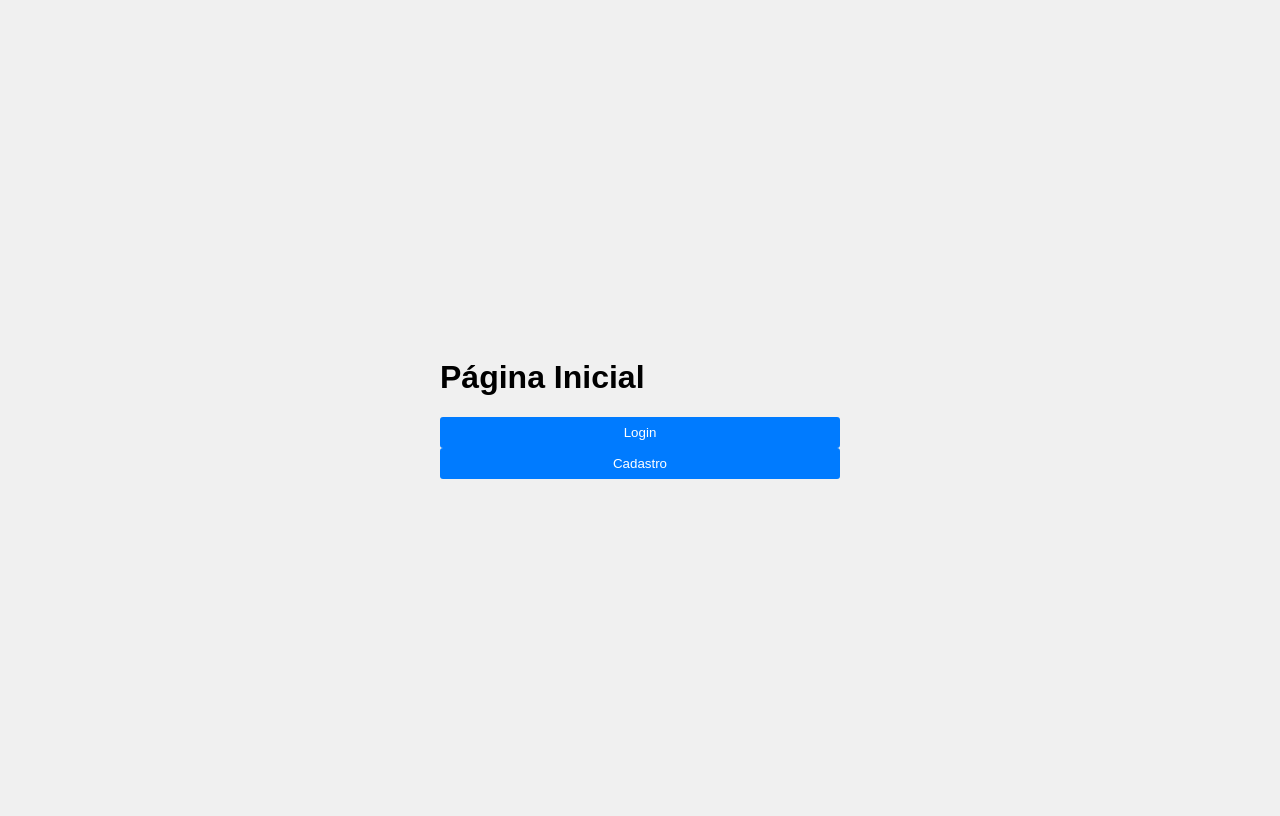
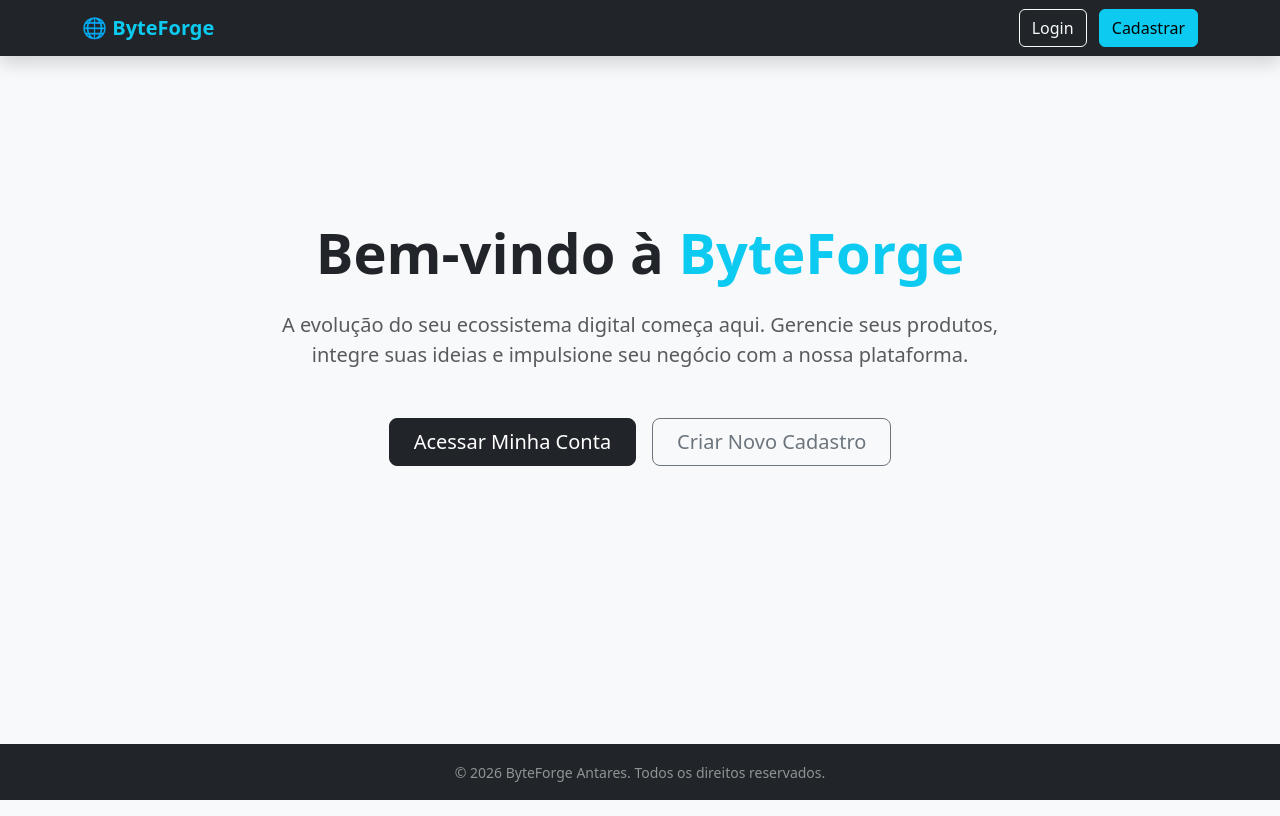
Before and after one commit to mikk-s/Trabalho, a website: page index.html in a window 1280 px wide. Drawn offline with nearby package versions, Linux system fonts and the light colour scheme.

Commit message:
comecar nehhhh

```diff
--- a/index.html
+++ b/index.html
@@ -1,16 +1,43 @@
 <!DOCTYPE html>
-<html lang="pt-br">
+<html lang="pt-BR">
 <head>
     <meta charset="UTF-8">
     <meta name="viewport" content="width=device-width, initial-scale=1.0">
-    <title>Página Inicial</title>
-    <link rel="stylesheet" href="style.css">
+    <title>ByteForge - Soluções em Tecnologia</title>
+    <link href="https://cdn.jsdelivr.net/npm/bootstrap@5.3.0/dist/css/bootstrap.min.css" rel="stylesheet">
+    <link rel="stylesheet" href="css/estilo.css">
 </head>
-<body>
-    <div class="container">
-        <h1>Página Inicial</h1>
-        <a href="login.html"><button>Login</button></a>
-        <a href="cadastro.html"><button>Cadastro</button></a>
-    </div>
+<body class="bg-light text-dark d-flex flex-column min-vh-100">
+
+    <nav class="navbar navbar-expand-lg navbar-dark bg-dark shadow">
+        <div class="container">
+            <a class="navbar-brand fw-bold text-info" href="index.html">🌐 ByteForge</a>
+            <div>
+                <a href="login.html" class="btn btn-outline-light me-2">Login</a>
+                <a href="cadastro.html" class="btn btn-info">Cadastrar</a>
+            </div>
+        </div>
+    </nav>
+
+    <main class="container my-auto py-5 text-center">
+        <div class="row justify-content-center">
+            <div class="col-md-8">
+                <h1 class="display-4 fw-bold mb-4">Bem-vindo à <span class="text-info">ByteForge</span></h1>
+                <p class="lead text-muted mb-5">
+                    A evolução do seu ecossistema digital começa aqui. Gerencie seus produtos, integre suas ideias e impulsione seu negócio com a nossa plataforma.
+                </p>
+                <div class="d-grid gap-3 d-sm-flex justify-content-sm-center">
+                    <a href="login.html" class="btn btn-dark btn-lg px-4 gap-3">Acessar Minha Conta</a>
+                    <a href="cadastro.html" class="btn btn-outline-secondary btn-lg px-4">Criar Novo Cadastro</a>
+                </div>
+            </div>
+        </div>
+    </main>
+
+    <footer class="bg-dark text-white-50 text-center py-3 mt-auto">
+        <small>&copy; 2026 ByteForge Antares. Todos os direitos reservados.</small>
+    </footer>
+
+    <script src="https://cdn.jsdelivr.net/npm/bootstrap@5.3.0/dist/js/bootstrap.bundle.min.js"></script>
 </body>
 </html>
```
Also changed, not shown: css/style.css (renamed from style.css), home.html (added), js/cadastro.js (renamed from cadastro.js), js/script.js (renamed from script.js), produtos.html (added).
